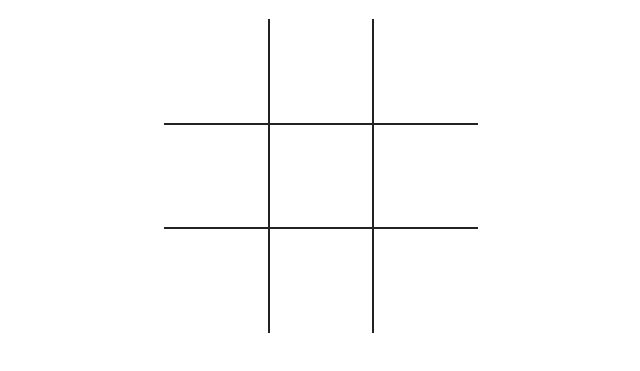
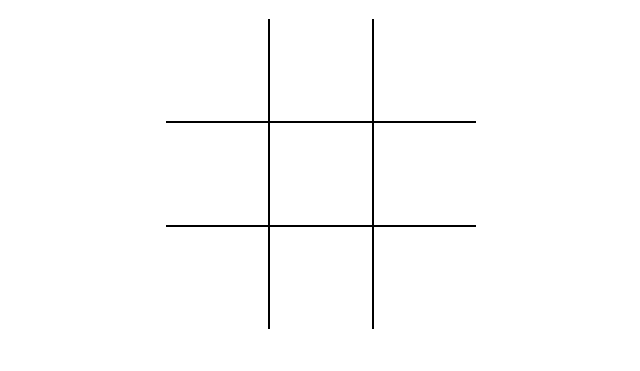
Before and after one commit to MitchSchrec/The-Web-Developer-Bootcamp, a plain HTML site: page ticTacToe.html in a window 1280 px wide. Shown: the part 61-432 px from the top of the page, without its empty margins (319-959 px from the left). Drawn offline with Linux system fonts and the light colour scheme.

Commit message:
Update TicTacToe to make it more efficient

```diff
--- a/ticTacToe.css
+++ b/ticTacToe.css
@@ -4,30 +4,18 @@ h1 {
 
 table {
     border-collapse: collapse;
-    margin: 0 auto 0 auto;
+    margin: auto;
 }
 td {
     width: 100px;
     height: 100px;
-    border: 2px solid #222;
 }
-td::after {
-    content: '';
-    display: block;
-    margin-top: 100%;
+td:nth-of-type(2) {
+    border-left: 2px solid black;
+    border-right: 2px solid black;
 }
 
-td:first-of-type {
-    border-left-color: transparent;
-    border-top-color: transparent;
+tr:nth-of-type(2) td {
+    border-top: 2px solid black;
+    border-bottom: 2px solid black;
 }
-td:nth-of-type(2) {
-    border-top-color: transparent;
-}
-td:nth-of-type(3) {
-    border-right-color: transparent;
-    border-top-color: transparent;
-}
-tr:nth-of-type(3) td {
-    border-bottom-color: transparent;
-}
```
